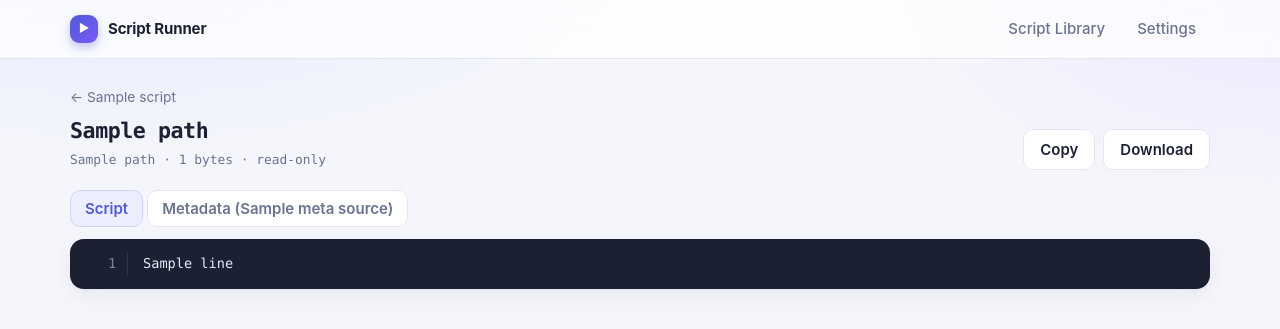
After one commit to Picassodiamond/ScriptHub, a Django app: template templates/runner/source.html in a window 1280 px wide. The commit adds this page. Shown: the top 329 px of the page. Run offline with Django 5.2, Linux system fonts and the light colour scheme; the template is opened without the code that fills it: most values are stand-ins (such as "Sample title", 1, 10 or a date in 2020).

Commit message:
Add read-only script source viewer
View page for catalogued scripts with line numbers, copy, download and a
metadata tab. Only scripts in the catalogue can be opened, binary files
are refused, and large files are truncated. Linked from the library,
detail and run pages.

```diff
--- a/runner/urls.py
+++ b/runner/urls.py
@@ -11,6 +11,7 @@ urlpatterns = [
     path("scripts/<str:script_id>/", script_views.script_detail, name="script_detail"),
     path("scripts/<str:script_id>/configure/", script_views.script_configure, name="script_configure"),
     path("scripts/<str:script_id>/configure/raw/", script_views.script_configure_raw, name="script_configure_raw"),
+    path("scripts/<str:script_id>/source/", script_views.script_source, name="script_source"),
     path("scripts/<str:script_id>/run/", script_views.script_run, name="script_run"),
     path("settings/", views.settings_view, name="settings"),
     path("settings/directories/add/", views.settings_add_directory, name="settings_add_directory"),
--- a/static/css/app.css
+++ b/static/css/app.css
@@ -237,3 +237,20 @@ select.input { appearance: auto; }
 .pe-table .pe-edit td { padding: 4px 6px 14px; border-bottom: 0; }
 .pe-table td.pe-c-def { max-width: 160px; overflow: hidden; text-overflow: ellipsis; white-space: nowrap; }
 .pe-table .btn-row { flex-wrap: nowrap; justify-content: flex-end; }
+
+/* source viewer */
+.mono-title { font-family: var(--mono); font-size: 1.35rem; word-break: break-all; }
+.tabs { display: flex; gap: 4px; margin-bottom: 12px; }
+.tab { border: 1px solid var(--border); background: var(--surface); color: var(--muted); border-radius: 10px; padding: 6px 14px; font: inherit; font-weight: 600; cursor: pointer; }
+.tab.active { background: var(--accent-soft); color: var(--accent); border-color: #cfd4f6; }
+.tab-panel[hidden] { display: none; }
+.source {
+  margin: 0; padding: 14px 0; background: #1b2033; color: #e6e9f8; border-radius: var(--radius);
+  box-shadow: var(--shadow); overflow-x: auto; font: .85rem/1.6 var(--mono); counter-reset: ln; tab-size: 4;
+}
+.source code { display: block; min-width: max-content; background: none; color: inherit; padding: 0; border-radius: 0; font: inherit; }
+.source .ln { display: block; padding: 0 18px 0 0; counter-increment: ln; white-space: pre; }
+.source .ln::before {
+  content: counter(ln); display: inline-block; width: 3.4em; margin-right: 1.1em; padding-right: .8em;
+  text-align: right; color: #7b84a8; border-right: 1px solid #2f3652; user-select: none;
+}
--- a/templates/runner/library.html
+++ b/templates/runner/library.html
@@ -43,6 +43,7 @@
       <span class="state {% if s.enabled %}state-on{% else %}state-off{% endif %}">{% if s.enabled %}Enabled{% else %}Disabled{% endif %}</span>
       <div class="btn-row">
         {% if s.enabled and s.meta_valid %}<a class="btn btn-primary btn-sm" href="{% url 'script_run' s.id %}">▶ Run</a>{% endif %}
+        <a class="btn btn-ghost btn-sm" href="{% url 'script_source' s.id %}">View</a>
         <a class="btn btn-ghost btn-sm" href="{% url 'script_configure' s.id %}">Configure</a>
         <form method="post" action="{% url 'script_toggle' s.id %}">{% csrf_token %}
           <input type="hidden" name="enabled" value="{% if s.enabled %}0{% else %}1{% endif %}">
--- a/templates/runner/run.html
+++ b/templates/runner/run.html
@@ -21,6 +21,7 @@
     <button class="btn btn-primary" type="submit">Review &amp; confirm →</button>
     <a class="btn btn-ghost" href="{% url 'script_run' script.id %}">Reset to defaults</a>
     <a class="btn btn-ghost" href="{% url 'script_configure' script.id %}">Edit parameters</a>
+    <a class="btn btn-ghost" href="{% url 'script_source' script.id %}" target="_blank" rel="noopener">View script ↗</a>
   </div>
 </form>
 {% endif %}
--- a/templates/runner/script_detail.html
+++ b/templates/runner/script_detail.html
@@ -9,6 +9,7 @@
   </div>
   <div class="btn-row">
     {% if script.enabled and script.meta_valid %}<a class="btn btn-primary" href="{% url 'script_run' script.id %}">▶ Run</a>{% endif %}
+    <a class="btn btn-ghost" href="{% url 'script_source' script.id %}">View script</a>
     <a class="btn btn-ghost" href="{% url 'script_configure' script.id %}">Configure</a>
   </div>
 </div>
--- /dev/null
+++ b/templates/runner/source.html
@@ -0,0 +1,65 @@
+{% extends "base.html" %}
+{% block title %}{{ script.path.name }}{% endblock %}
+{% block content %}
+<div class="page-head">
+  <div>
+    <a class="back" href="{% url 'script_detail' script.id %}">← {{ script.name }}</a>
+    <h1 class="mono-title">{{ script.path.name }}</h1>
+    <p class="muted mono wrap-anywhere">{{ script.path }} · {{ size }} bytes · read-only</p>
+  </div>
+  <div class="btn-row">
+    {% if not error %}
+    <button type="button" class="btn btn-ghost" id="copy-source">Copy</button>
+    <a class="btn btn-ghost" href="{% url 'script_source' script.id %}?download=1">Download</a>
+    {% endif %}
+    {% if script.enabled and script.meta_valid %}<a class="btn btn-primary" href="{% url 'script_run' script.id %}">▶ Run</a>{% endif %}
+  </div>
+</div>
+
+{% if error %}
+<div class="flash flash-error"><span>{{ error }}</span></div>
+{% else %}
+{% if truncated %}<div class="flash flash-warning"><span>File is larger than 512 KB; only the beginning is shown.</span></div>{% endif %}
+
+{% if meta_lines %}
+<div class="tabs" role="tablist">
+  <button type="button" class="tab active" data-tab="tab-script" role="tab">Script</button>
+  <button type="button" class="tab" data-tab="tab-meta" role="tab">Metadata ({{ script.meta_source.name }})</button>
+</div>
+{% endif %}
+
+<div id="tab-script" class="tab-panel">
+  <pre class="source" id="source-text"><code>{% for line in lines %}<span class="ln">{{ line }}</span>{% endfor %}</code></pre>
+</div>
+{% if meta_lines %}
+<div id="tab-meta" class="tab-panel" hidden>
+  <pre class="source"><code>{% for line in meta_lines %}<span class="ln">{{ line }}</span>{% endfor %}</code></pre>
+</div>
+{% endif %}
+{% endif %}
+{% endblock %}
+
+{% block scripts %}
+<script>
+(function () {
+  var tabs = [].slice.call(document.querySelectorAll('.tab'));
+  tabs.forEach(function (t) {
+    t.addEventListener('click', function () {
+      tabs.forEach(function (x) { x.classList.toggle('active', x === t); });
+      document.querySelectorAll('.tab-panel').forEach(function (p) { p.hidden = p.id !== t.dataset.tab; });
+    });
+  });
+  var btn = document.getElementById('copy-source');
+  if (btn) btn.addEventListener('click', function () {
+    var lines = [].map.call(document.querySelectorAll('#source-text .ln'), function (n) { return n.textContent; });
+    var txt = lines.join('\n') + '\n';
+    function done() { btn.textContent = 'Copied ✓'; setTimeout(function () { btn.textContent = 'Copy'; }, 1500); }
+    if (navigator.clipboard && window.isSecureContext) navigator.clipboard.writeText(txt).then(done);
+    else {
+      var ta = document.createElement('textarea'); ta.value = txt; document.body.appendChild(ta);
+      ta.select(); try { document.execCommand('copy'); done(); } catch (e) {} ta.remove();
+    }
+  });
+})();
+</script>
+{% endblock %}
```
Also changed, not shown: runner/script_views.py (+55 -0 lines), runner/tests.py (+15 -0 lines).
